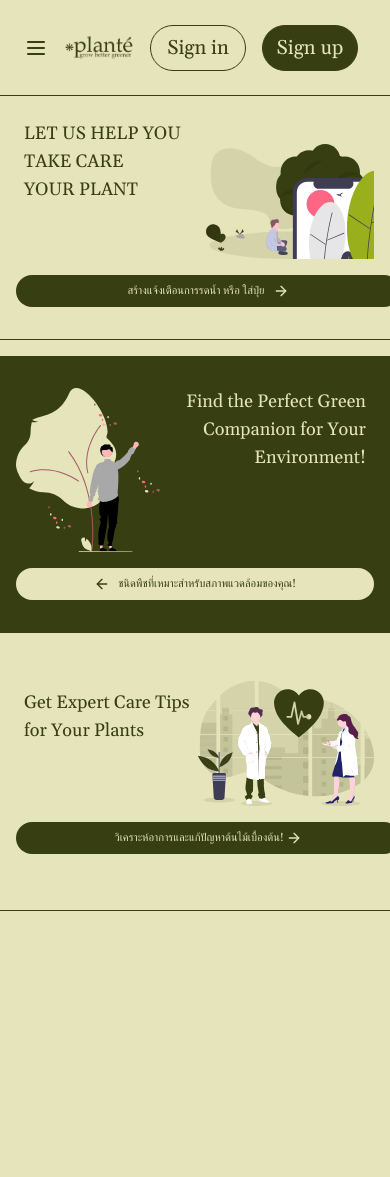
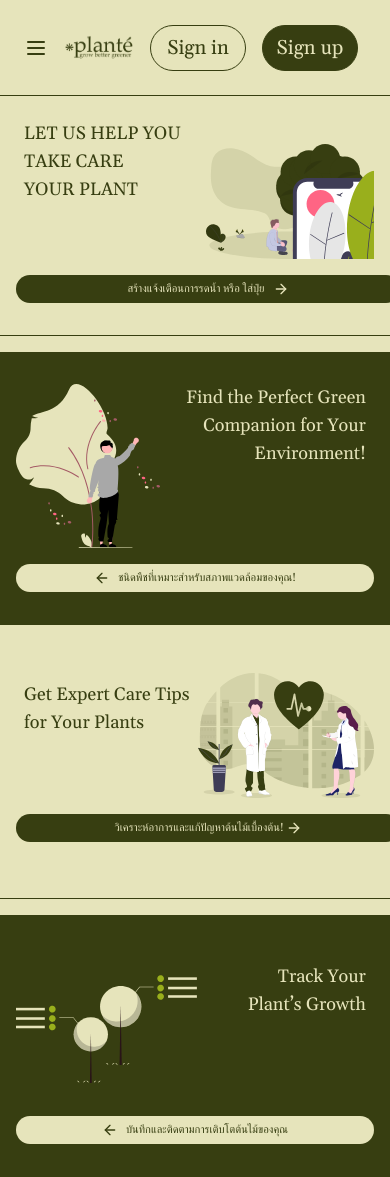
Before and after one commit to thunwaaa/plante, a Next.js app: page / in a window 390 px wide. Before the commit the page ends 911 px from the top, so only its background shows below. Built offline with nearby package versions, Linux system fonts and the light colour scheme.

Commit message:
edit home and add auth page

```diff
--- a/src/app/components/authen/Auth.jsx
+++ b/src/app/components/authen/Auth.jsx
@@ -69,7 +69,7 @@ export const Auth = () => {
           ${getButtonStyles('signin')}
         `}
       >
-        <a href="/">Sign in</a>
+        <a href="/login">Sign in</a>
       </button>
       <button
         ref={signupButtonRef}
@@ -78,7 +78,7 @@ export const Auth = () => {
           ${getButtonStyles('signup')}
         `}
       >
-        <a href="/">Sign up</a>
+        <a href="/signup">Sign up</a>
       </button>
     </div>
   );
--- a/src/app/components/navbar/NavBar.jsx
+++ b/src/app/components/navbar/NavBar.jsx
@@ -1,6 +1,7 @@
 "use client";
 
 import * as React from "react";
+import { usePathname } from "next/navigation";
 import { cn } from "@/lib/utils";
 import { motion, AnimatePresence } from "framer-motion";
 import {
@@ -26,6 +27,8 @@ const components = [
 export function NavBar() {
   const [isMenuOpen, setIsMenuOpen] = React.useState(false);
   const [isServicesOpen, setIsServicesOpen] = React.useState(false);
+  const pathname = usePathname();
+  if (pathname === "/login" || pathname === "/signup") return null;
 
   const toggleMenu = () => {
     setIsMenuOpen(!isMenuOpen);
--- a/src/app/layout.js
+++ b/src/app/layout.js
@@ -1,3 +1,4 @@
+
 import { Gelasio } from "next/font/google";
 import NavBar from './components/navbar/NavBar'
 import "./globals.css";
@@ -8,7 +9,7 @@ const gelasioSans = Gelasio({
 });
 
 export const metadata = {
-  title: "Create Next App",
+  title: "Plante",
   description: "Generated by create next app",
 };
 
--- /dev/null
+++ b/src/app/login/page.jsx
@@ -0,0 +1,17 @@
+import React from 'react'
+import Link from "next/link";
+
+const page = () => {
+  return (
+    <div className="flex flex-col items-center justify-center min-h-screen">
+      <h1 className="text-3xl font-bold">Sign in</h1>
+      <button>
+        <a href="/signup">
+            Sign up
+        </a>
+      </button>
+    </div>
+  )
+}
+
+export default page
--- a/src/app/page.jsx
+++ b/src/app/page.jsx
@@ -12,11 +12,14 @@ export default function Home() {
           <img src="function1.svg" alt="f1" className="max-md:w-42 max-lg:w-72 xl:w-[490px] mt-8 lg:mt-4 lg:mr-8" />
         </div>
           <button
-          className="max-md:h-8 max-md:w-[200] lg:w-[436px] lg:h-14 lg:rounded-4xl w-96 h-12 rounded-3xl bg-[#373E11] text-[#E6E4BB] lg:text-2xl
+            className="max-md:h-7 max-md:w-[200] lg:w-[436px] lg:h-14 lg:rounded-4xl w-96 h-12 rounded-3xl bg-[#373E11] text-[#E6E4BB] lg:text-2xl
             md:text-xl max-sm:text-[11px] flex items-center justify-center mx-4 md:mx-8 lg:mx-16 mb-8 max-sm:mt-[-56] md:mt-[-44] lg:mt-[-100] lg:mb-24
-          ">
+            transition duration-300 ease-in-out hover:-translate-y-1 hover:scale-110
+            " >
+            <a href="/login" className="flex items-center">
               สร้างแจ้งเตือนการรดน้ำ หรือ ใส่ปุ๋ย
               <ArrowRight color="#E6E4BB" className="ml-8 max-md:ml-3 max-sm:ml-2 max-sm:w-4"/>
+            </a>
           </button>
       </div>
       <div className="border-b h-auto bg-[#373E11] mt-[-18]">
@@ -26,28 +29,50 @@ export default function Home() {
         </div>
         <div className="flex justify-end">
           <button
-            className="max-md:h-8 max-md:w-[256] md:w-[450] lg:w-[548px] lg:h-14 lg:rounded-4xl w-96 h-12 rounded-3xl bg-[#E6E4BB] text-[#373E11] lg:text-2xl
+            className="max-md:h-7 max-md:w-[256] md:w-[450] lg:w-[548px] lg:h-14 lg:rounded-4xl w-96 h-12 rounded-3xl bg-[#E6E4BB] text-[#373E11] lg:text-2xl
             md:text-xl max-sm:text-[11px] flex flex-row-reverse items-center justify-center mx-4 md:mx-8 lg:mx-16 mb-8
-            max-sm:mt-[-72] md:mt-[-80] md:mb-12 lg:mt-[-180] lg:mb-36"
+            max-sm:mt-[-72] md:mt-[-80] md:mb-12 lg:mt-[-180] lg:mb-36 transition duration-300 ease-in-out hover:-translate-y-1 hover:scale-110"
           >
+            <a href="/" className="flex flex-row-reverse items-center">
               ชนิดพืชที่เหมาะสำหรับสภาพแวดล้อมของคุณ!
               <ArrowLeft color="#373E11" className="mr-5 max-md:mr-3 max-sm:mr-2 max-sm:w-4"/>
+            </a>
           </button>
         </div>
       </div>
       <div className="border-b h-auto bg-[#E6E4BB] mt-[-18]">
         <div className="flex justify-between m-4">
           <p className="text-5xl lg:text-6xl md:text-4xl max-sm:text-lg max-sm:m-2 mx-5 my-9 lg:my-16 lg:mx-10 max-sm:mt-10 md:mt-20 lg:mt-28 text-[#373E11]">Get Expert Care Tips <br /> for Your Plants</p>
-          <img src="function3.svg" alt="f3" className="max-md:w-44 max-lg:w-80 xl:w-[550px] mt-8 lg:mt-20 max-sm:mr-[-8] lg:mr-6 max-sm:mt-8" />
+          <img src="function3.svg" alt="f3" className="max-md:w-44 max-lg:w-80 xl:w-[550px] mt-8 lg:mt-14 lg:mb-14 max-sm:mr-[-8] lg:mr-6 max-sm:mt-8" />
         </div>
         <button
-          className="max-md:h-8 max-md:w-[224] md:w-[432] lg:w-[524px] lg:h-14 lg:rounded-4xl w-96 h-12 rounded-3xl bg-[#373E11] text-[#E6E4BB] lg:text-2xl
+          className="max-md:h-7 max-md:w-[228] md:w-[432] lg:w-[524px] lg:h-14 lg:rounded-4xl w-96 h-12 rounded-3xl bg-[#373E11] text-[#E6E4BB] lg:text-2xl
           md:text-xl max-sm:text-[11px] flex items-center justify-center mx-4 md:mx-8 lg:mx-16 mb-8
-          max-sm:mt-[-62] max-sm:mb-14 md:mt-[-80] md:mb-18 lg:mt-[-196] lg:mb-36"
+          max-sm:mt-[-62] max-sm:mb-14 md:mt-[-80] md:mb-18 lg:mt-[-236] lg:mb-36 transition duration-300 ease-in-out hover:-translate-y-1 hover:scale-110"
         >
+          <a href="/" className="flex items-center">
             วิเคราะห์อาการและแก้ปัญหาต้นไม้เบื้องต้น!
             <ArrowRight color="#E6E4BB" className="ml-5 max-md:ml-3 max-sm:ml-0.5 max-sm:w-4"/>
+          </a>
         </button>
+      </div>
+      <div className="border-b h-auto bg-[#373E11] mt-[-18]">
+        <div className="flex justify-between m-4">
+          <img src="function4.svg" alt="f4" className="max-md:w-48 max-lg:w-80 xl:w-[600px] mt-8 lg:mt-8 sm:ml-2 lg:ml-6" />
+          <p className="text-5xl lg:text-6xl md:text-4xl max-sm:text-lg max-sm:m-2 mx-5 my-9 lg:my-16 lg:mx-10 max-sm:mt-12 md:mt-24 lg:mt-36 text-[#E6E4BB] text-right">Track Your <br /> Plant’s Growth</p>
+        </div>
+        <div className="flex justify-end">
+          <button
+            className="max-md:h-7 max-md:w-[228] md:w-[412] lg:w-[500px] lg:h-14 lg:rounded-4xl w-96 h-12 rounded-3xl bg-[#E6E4BB] text-[#373E11] lg:text-2xl
+            md:text-xl max-sm:text-[11px] flex flex-row-reverse items-center justify-center mx-4 md:mx-8 lg:mx-16 mb-8
+            max-sm:mt-[-72] md:mt-[-80] md:mb-12 lg:mt-[-180] lg:mb-36 transition duration-300 ease-in-out hover:-translate-y-1 hover:scale-110"
+          >
+            <a href="/" className="flex flex-row-reverse items-center">
+              บันทึกและติดตามการเติบโตต้นไม้ของคุณ
+              <ArrowLeft color="#373E11" className="mr-5 max-md:mr-3 max-sm:mr-2 max-sm:w-4"/>
+            </a>
+          </button>
+        </div>
       </div>
     </>
   );
--- /dev/null
+++ b/src/app/signup/page.jsx
@@ -0,0 +1,25 @@
+"use client"
+import React from 'react'
+import { useRouter } from "next/navigation";
+const page = () => {
+    const router = useRouter();
+  return (
+    <div className="flex flex-col items-center justify-center min-h-screen">
+      <h1 className="text-3xl font-bold">Login Page</h1>
+      <button
+        onClick={() => router.push("/signup")}
+        className="mt-4 px-6 py-2 bg-blue-500 text-white rounded hover:bg-blue-700 transition duration-300"
+      >
+        สมัครสมาชิก
+      </button>
+      <button
+        onClick={() => router.push("/login")}
+        className="mt-4 px-6 py-2 bg-blue-500 text-white rounded hover:bg-blue-700 transition duration-300"
+      >
+        log in
+      </button>
+    </div>
+  )
+}
+
+export default page
```
Lines whose indentation alone changed are shown as unchanged.
